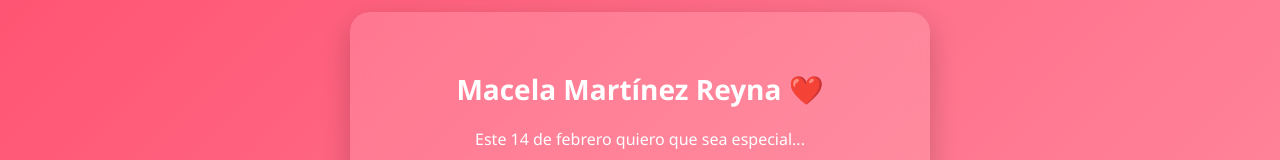
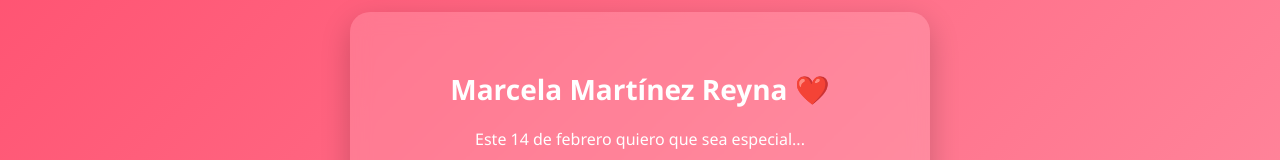
Before and after one commit to jorgezamy/miValentineMarce, a plain HTML site: page index.html in a window 1280 px wide. Shown: the part 242-402 px from the top of the page. Drawn offline with Linux system fonts and the light colour scheme.

Commit message:
modificando nombre

```diff
--- a/index.html
+++ b/index.html
@@ -85,7 +85,7 @@
 
   <body>
     <div class="card">
-      <h1>Macela Martínez Reyna ❤️</h1>
+      <h1>Marcela Martínez Reyna ❤️</h1>
       <p>Este 14 de febrero quiero que sea especial...</p>
       <p id="questionText">¿Te gustaría ser mi Valentine?</p>
 
```
